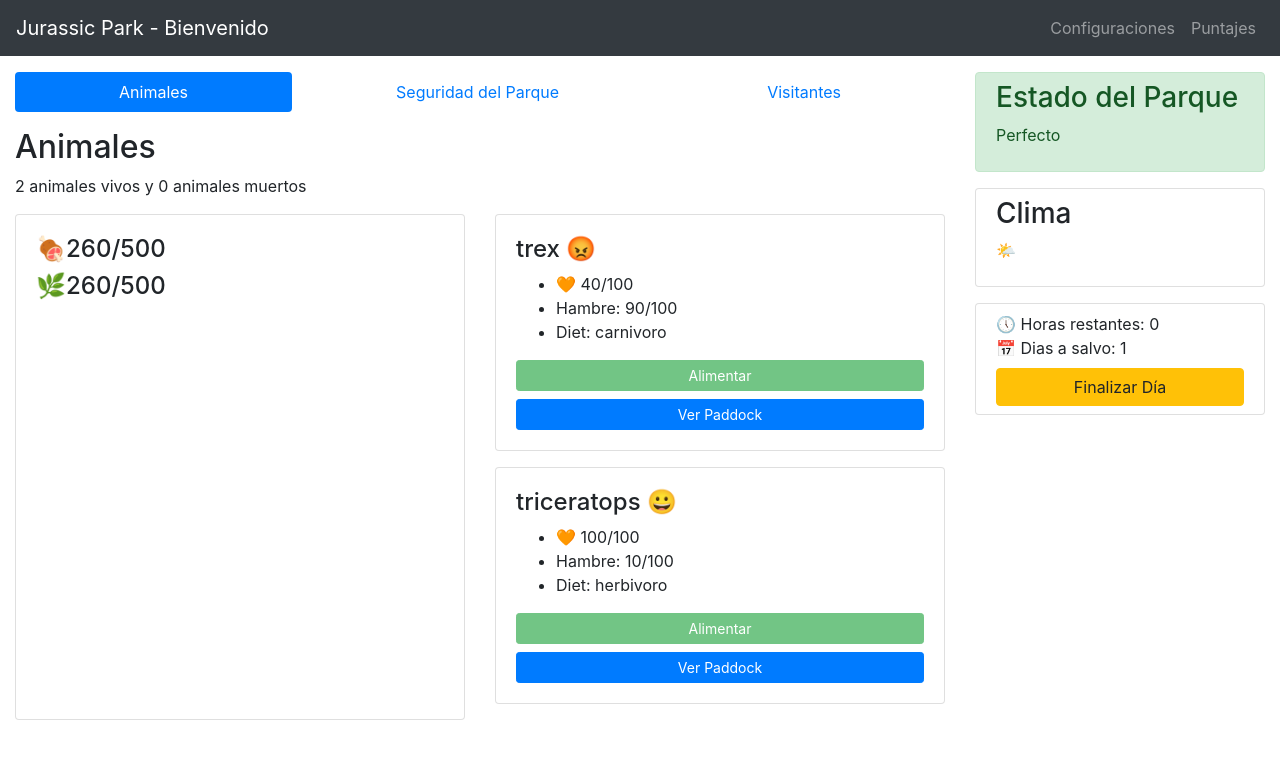
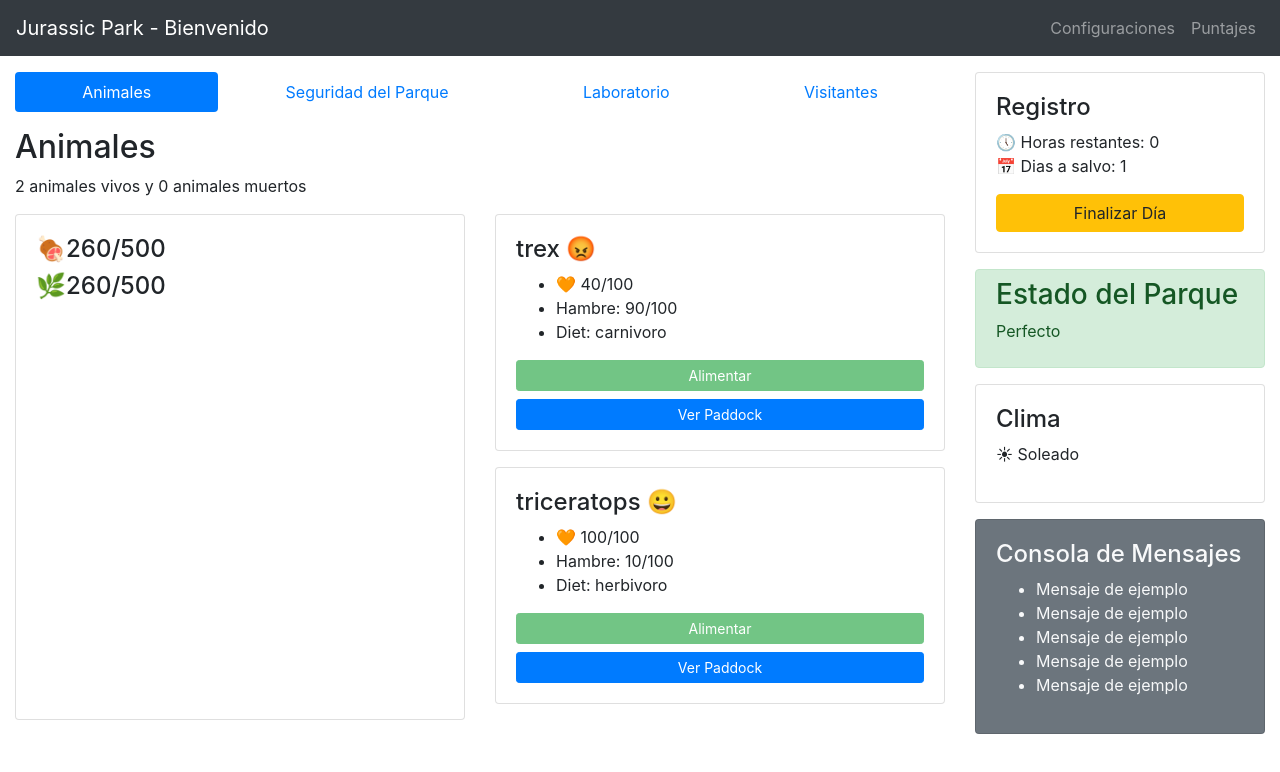
Before and after one commit to yaeru/JPGame, a plain HTML site: page game.html in a window 1280 px wide. Drawn offline with nearby package versions, Linux system fonts and the light colour scheme.

Commit message:
Sistema de clima basico

```diff
--- a/game.html
+++ b/game.html
@@ -29,6 +29,7 @@
 			</div>
 		</div>
 	</nav>
+
 	<div class="modal fade" id="paddockModal" tabindex="-1" aria-labelledby="paddockModalLabel" aria-hidden="true">
   <div class="modal-dialog">
     <div class="modal-content">
@@ -55,6 +56,9 @@
 					</li>
 					<li class="nav-item">
 						<a href="#" class="nav-link" data-bs-toggle="tab" data-bs-target="#tab-2">Seguridad del Parque</a>
+					</li>
+					<li class="nav-item">
+						<a href="#" class="nav-link" data-bs-toggle="tab" data-bs-target="#tab-3">Laboratorio</a>
 					</li>
 					<li class="nav-item">
 						<a href="#" class="nav-link" data-bs-toggle="tab" data-bs-target="#tab-3">Visitantes</a>
@@ -88,20 +92,32 @@
 				</div>
 			</div>
 			<div class="col-md-3">
+
+				<div class="card card-body mb-3">
+					<h4>Registro</h4>
+					<p class="mb-0">🕔 Horas restantes: <span id="tiempo-restante"></span></p>
+					<p class="mb-3">📅 Dias a salvo: <span id="turno-actual"></span></p>
+					<button id="btn-finalizar-turno" class="btn btn-warning">Finalizar Día</button>
+				</div>
 				<div class="card card-body py-2 alert-success mb-3">
 					<h3>Estado del Parque</h3>
 					<p>Perfecto</p>
 				</div>
 
-				<div class="card card-body py-2 mb-3">
-					<h3>Clima</h3>
-					<p>🌤</p>
+				<div class="card card-body mb-3">
+					<h4>Clima</h4>
+					<p id="clima-actual"></p>
 				</div>
 
-				<div class="card card-body py-2">
-					<p class="mb-0">🕔 Horas restantes: <span id="tiempo-restante"></span></p>
-					<p class="mb-2">📅 Dias a salvo: <span id="turno-actual"></span></p>
-					<button id="btn-finalizar-turno" class="btn btn-warning">Finalizar Día</button>
+				<div class="card card-body bg-secondary text-light">
+					<h4>Consola de Mensajes</h4>
+					<ul>
+						<li>Mensaje de ejemplo</li>
+						<li>Mensaje de ejemplo</li>
+						<li>Mensaje de ejemplo</li>
+						<li>Mensaje de ejemplo</li>
+						<li>Mensaje de ejemplo</li>
+					</ul>
 				</div>
 			</div>
 		</div>
--- a/game.js
+++ b/game.js
@@ -6,6 +6,36 @@ const playerName = urlParams.get('playerName');
 const playerSpan = document.getElementById('player-name');
 playerSpan.textContent = playerName;
 console.log(`Bienvenido/a, ${playerName}!`);
+
+
+// CLIMA
+const climaActualElement = document.getElementById('clima-actual');
+
+// Definir los posibles estados de clima y sus probabilidades
+const estadosClima = [
+  {estado: '☀ Soleado', chance: 0.6},
+  {estado: '☁ Nublado', chance: 0.2},
+  {estado: '🌧 Lluvia', chance: 0.1},
+  {estado: '🌩 Tormenta', chance: 0.05},
+  {estado: '🌪 Huracán', chance: 0.05},
+];
+
+function actualizarClima() {
+  let climaActual = '';
+  let random = Math.random();
+
+  for (let i = 0; i < estadosClima.length; i++) {
+    const estadoClima = estadosClima[i];
+
+    if (random <= estadoClima.chance) {
+      climaActual = estadoClima.estado;
+      break;
+    }
+
+    random -= estadoClima.chance;
+  }
+  climaActualElement.innerText = climaActual;
+}
 
 let meat = 250;
 let plants = 250;
@@ -38,7 +68,6 @@ meatCounter.innerHTML = meat;
 plantsCounter.innerHTML = plants;
 
 // Mood base ni bien comienza el juego
-
 function mood(dinosaur) {
 	if (dinosaur.hunger <= 33) {
 		dinosaur.mood = "😀";
@@ -113,6 +142,8 @@ const turnoActualElemento = document.getElementById('turno-actual');
 turnoActualElemento.innerHTML = turnoActual;
 
 function iniciarTurno() {
+	// Actualizar clima
+  actualizarClima();
   // Habilitar botones de alimentar
 	document.querySelectorAll('.btn-success').forEach(btn => btn.disabled = false);
 
@@ -121,7 +152,7 @@ function iniciarTurno() {
 	btnFinalizarTurno.disabled = true;
 
   // Establecer tiempo restante a 30 segundos
-	tiempoRestante = 5;
+	tiempoRestante = 1;
 	mostrarTiempoRestante();
 
   // Iniciar intervalo para decrementar tiempo restante
@@ -181,14 +212,14 @@ function finalizarTurno() {
 	// Detener intervalo
 	clearInterval(intervalo);
 
-  	// Incrementar turno actual
+  // Incrementar turno actual
 	turnoActual++;
 	mostrarTurnoActual();
 
-  	// Deshabilitar botones de alimentar
+  // Deshabilitar botones de alimentar
 	document.querySelectorAll('.btn-success').forEach(btn => btn.disabled = true);
 
-  	// Deshabilitar botón de finalizar turno
+  // Deshabilitar botón de finalizar turno
 	const btnFinalizarTurno = document.getElementById('btn-finalizar-turno');
 	btnFinalizarTurno.disabled = false;
 }
```
